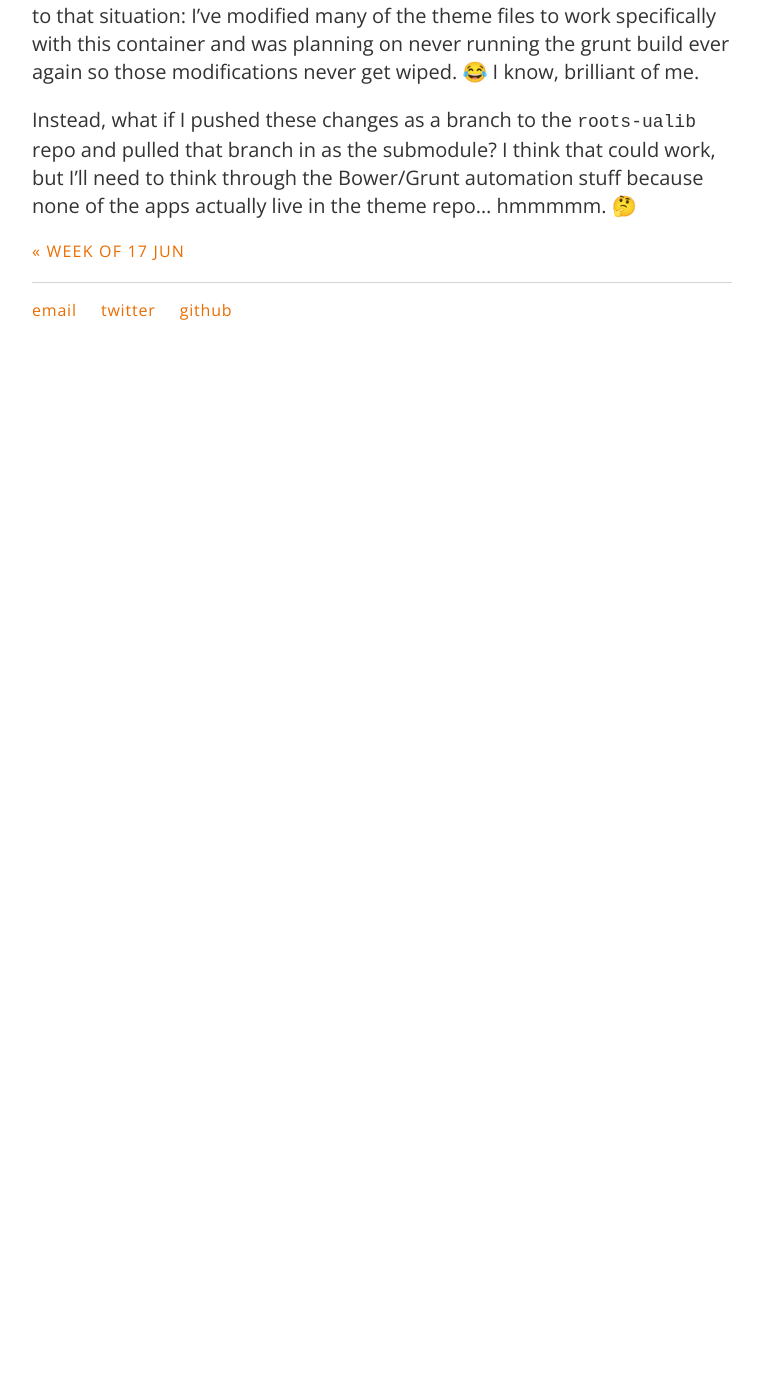
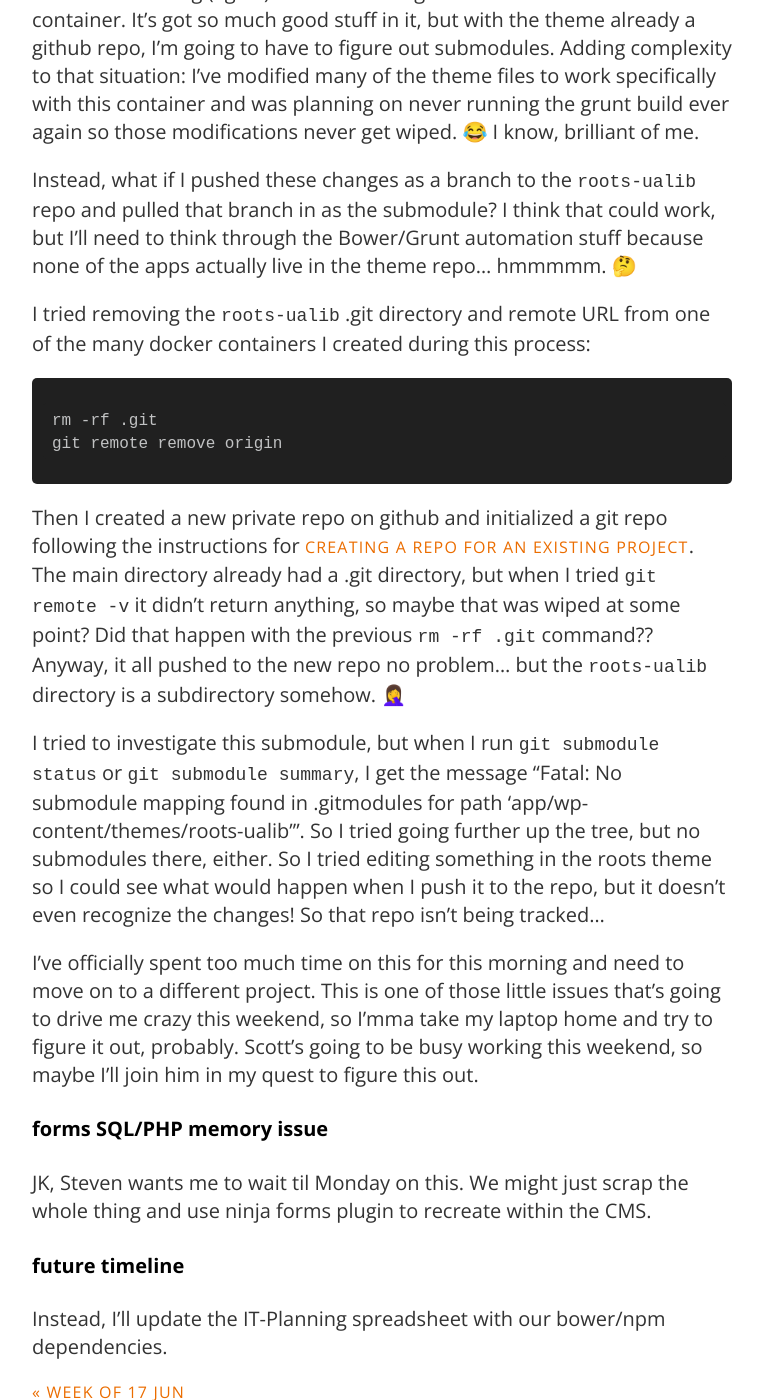
Before and after one commit to carylwyatt/carylwyatt.github.io, a Jekyll site: the page built from _posts/2019-06-24-week-of-24-jun.md, in a window 1280 px wide and 1400 px high, scrolled down 3754 px. Shown: the whole window, without its empty margins (258-1021 px from the left). Built offline with Jekyll 4.4.1, drawn with Linux system fonts in a browser that asks for light colours; emoji names are drawn with the system emoji font; before the commit the page ends 4115 px from its top, so only the background shows below that; some of the changed text lies outside the part shown.

Commit message:
fri-yay! :tada:

````diff
--- a/_posts/2019-06-24-week-of-24-jun.md
+++ b/_posts/2019-06-24-week-of-24-jun.md
@@ -66,6 +66,30 @@ Friday! Lunch with the Sara(h)s and AL! :blush:
 
 Yesterday on my way out, I talked to Jennifer about the SQL/PHP thing, and she suggested wiping the database of all but like two records per table, just to eliminate the database being an issue at all. I think it's a great idea, so I'mma do that.
 
+#### docker container version control
+
 I was also thinking (again) about how I might version control this docker container. It's got so much good stuff in it, but with the theme already a github repo, I'm going to have to figure out submodules. Adding complexity to that situation: I've modified many of the theme files to work specifically with this container and was planning on never running the grunt build ever again so those modifications never get wiped. :joy: I know, brilliant of me.
 
 Instead, what if I pushed these changes as a branch to the `roots-ualib` repo and pulled that branch in as the submodule? I think that could work, but I'll need to think through the Bower/Grunt automation stuff because none of the apps actually live in the theme repo... hmmmmm. :thinking:
+
+I tried removing the `roots-ualib` .git directory and remote URL from one of the many docker containers I created during this process:
+
+```
+rm -rf .git
+git remote remove origin
+```
+
+Then I created a new private repo on github and initialized a git repo following the instructions for [creating a repo for an existing project](https://help.github.com/en/articles/adding-an-existing-project-to-github-using-the-command-line). The main directory already had a .git directory, but when I tried `git remote -v` it didn't return anything, so maybe that was wiped at some point? Did that happen with the previous `rm -rf .git` command?? Anyway, it all pushed to the new repo no problem... but the `roots-ualib` directory is a subdirectory somehow. :woman_facepalming:
+
+I tried to investigate this submodule, but when I run `git submodule status` or `git submodule summary`, I get the message "Fatal: No submodule mapping found in .gitmodules for path 'app/wp-content/themes/roots-ualib'". So I tried going further up the tree, but no submodules there, either. So I tried editing something in the roots theme so I could see what would happen when I push it to the repo, but it doesn't even recognize the changes! So that repo isn't being tracked...
+
+I've officially spent too much time on this for this morning and need to move on to a different project. This is one of those little issues that's going to drive me crazy this weekend, so I'mma take my laptop home and try to figure it out, probably. Scott's going to be busy working this weekend, so maybe I'll join him in my quest to figure this out.
+
+#### forms SQL/PHP memory issue
+
+JK, Steven wants me to wait til Monday on this. We might just scrap the whole thing and use ninja forms plugin to recreate within the CMS.
+
+
+#### future timeline
+
+Instead, I'll update the IT-Planning spreadsheet with our bower/npm dependencies.
````
